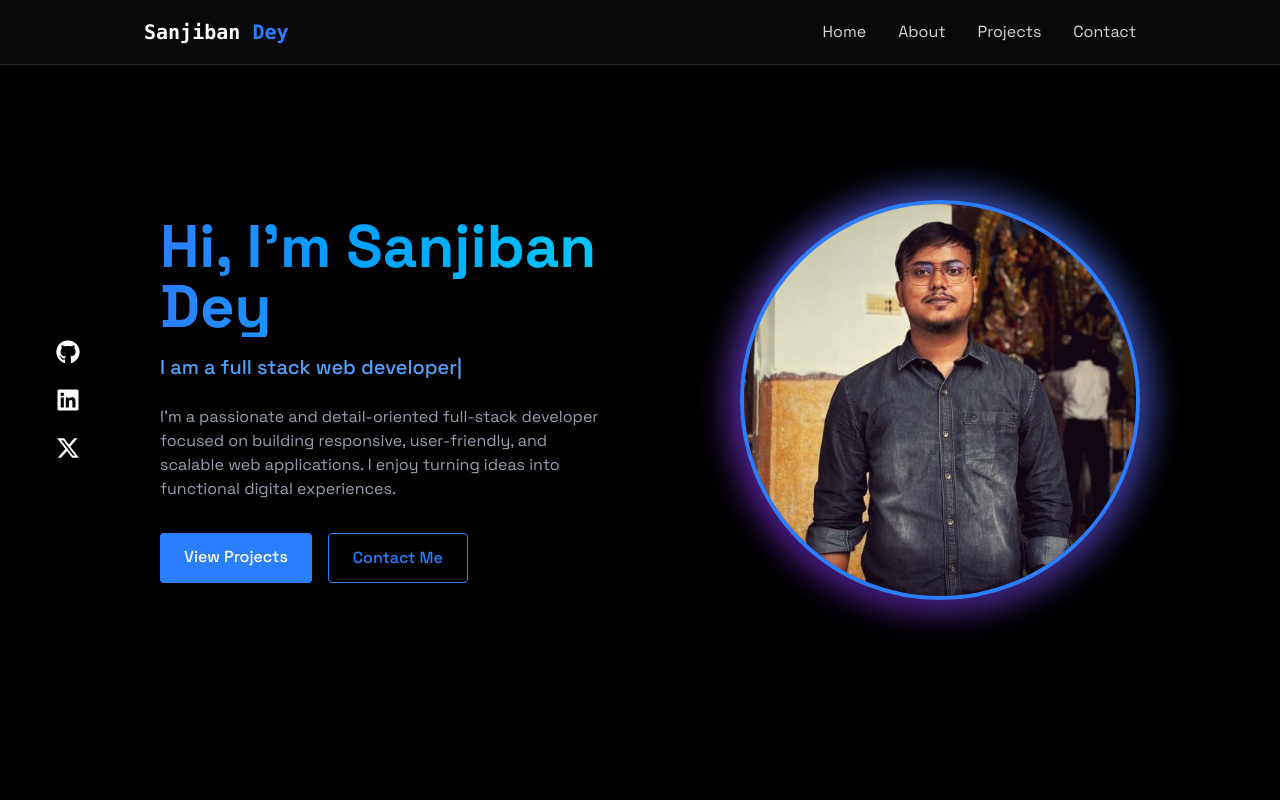
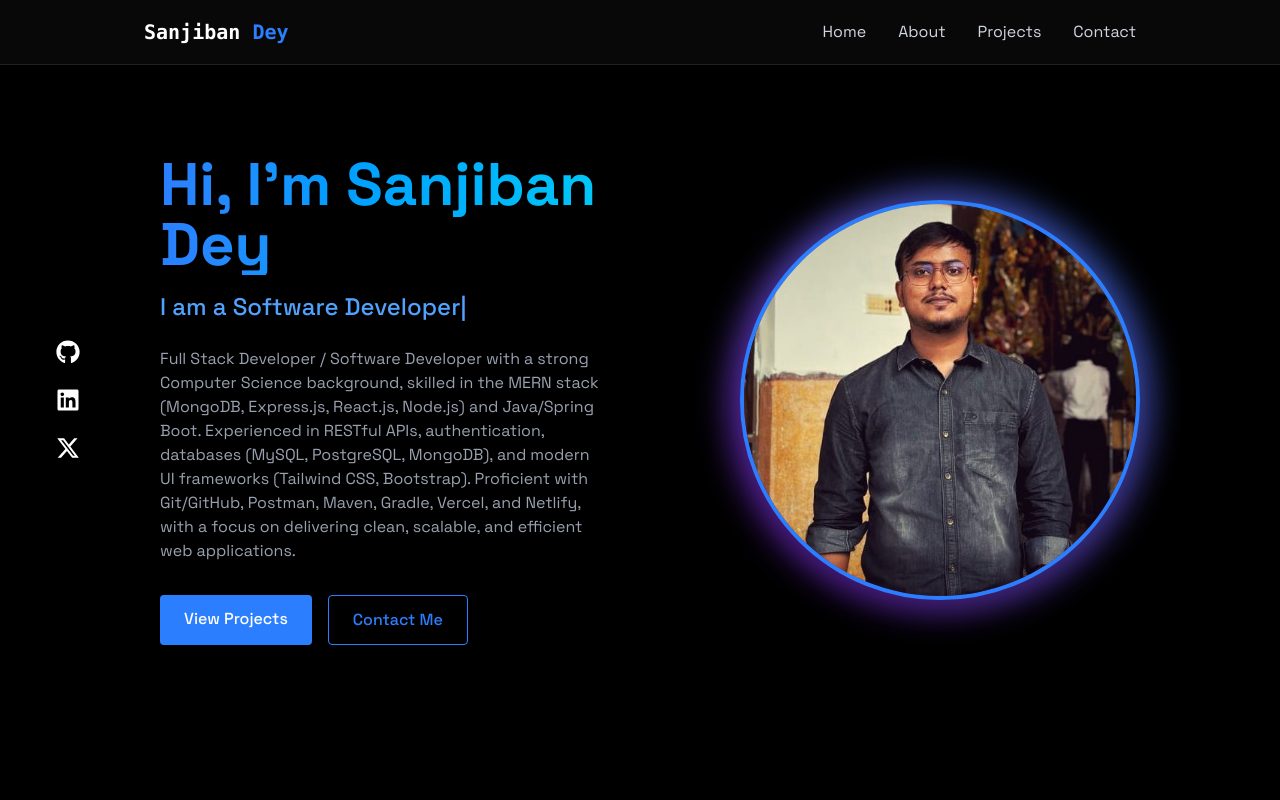
Before and after one commit to sanjiban-dey-2000/Portfolio-1, a React (Vite) app: page / in a window 1280 px wide. Shown: the top 800 px of the page. Built offline with nearby package versions, Linux system fonts and the light colour scheme.

Commit message:
Profile info updated

```diff
--- a/src/components/sections/Home.jsx
+++ b/src/components/sections/Home.jsx
@@ -41,21 +41,19 @@ const Home = () => {
         </h1>
         <TypeAnimation
           sequence={[
-            "I am a full stack web developer",
+            "I am a Full Stack Developer",
             2000,
             "",
-            "I am a full stack web developer",
+            "I am a Software Developer",
             2000,
           ]}
           wrapper="span"
           speed={50}
-          className="text-xl text-blue-400 font-medium"
+          className="text-2xl text-blue-400 font-medium"
           repeat={Infinity}
         />
         <p className="text-gray-400 mt-6 max-w-md mx-auto md:mx-0">
-          I’m a passionate and detail-oriented full-stack developer focused on
-          building responsive, user-friendly, and scalable web applications. I
-          enjoy turning ideas into functional digital experiences.
+          Full Stack Developer / Software Developer with a strong Computer Science background, skilled in the MERN stack (MongoDB, Express.js, React.js, Node.js) and Java/Spring Boot. Experienced in RESTful APIs, authentication, databases (MySQL, PostgreSQL, MongoDB), and modern UI frameworks (Tailwind CSS, Bootstrap). Proficient with Git/GitHub, Postman, Maven, Gradle, Vercel, and Netlify, with a focus on delivering clean, scalable, and efficient web applications.
         </p>
 
         <div className="flex mt-8 justify-center md:justify-start space-x-4">
```
